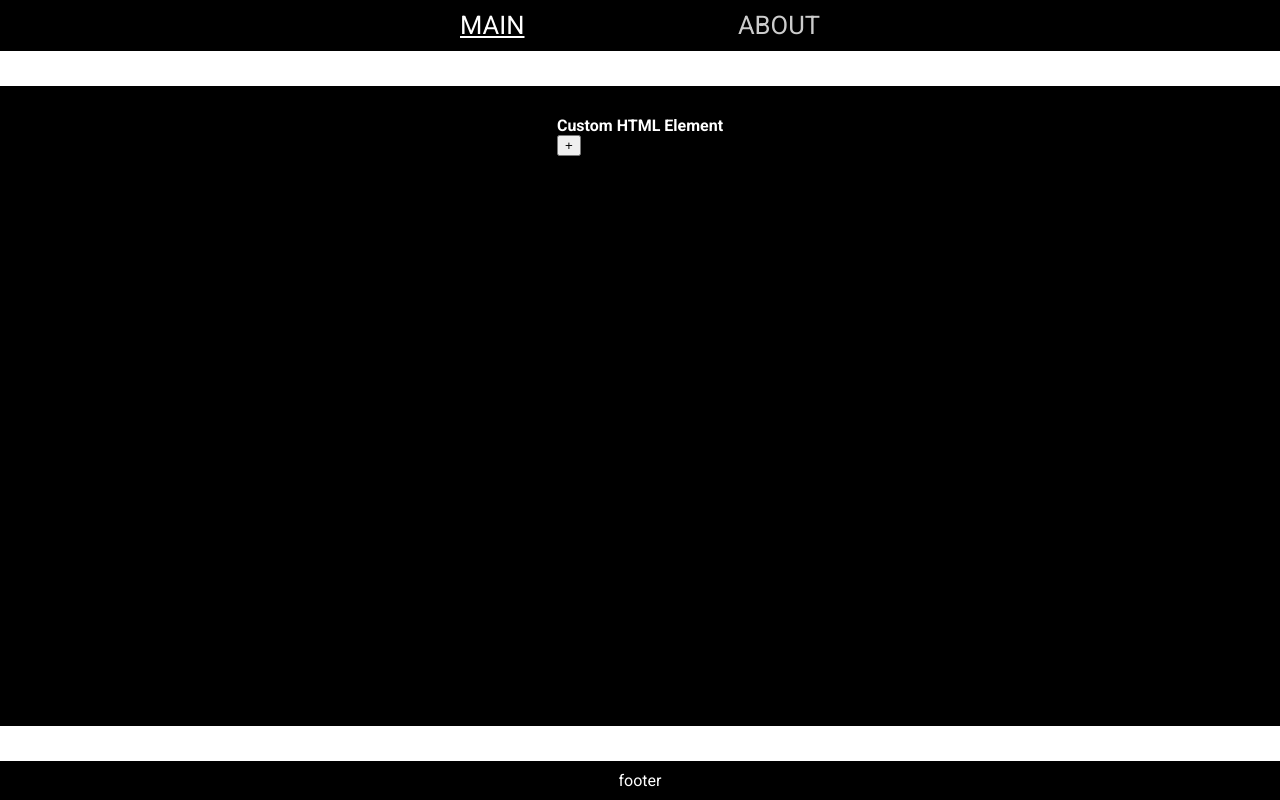
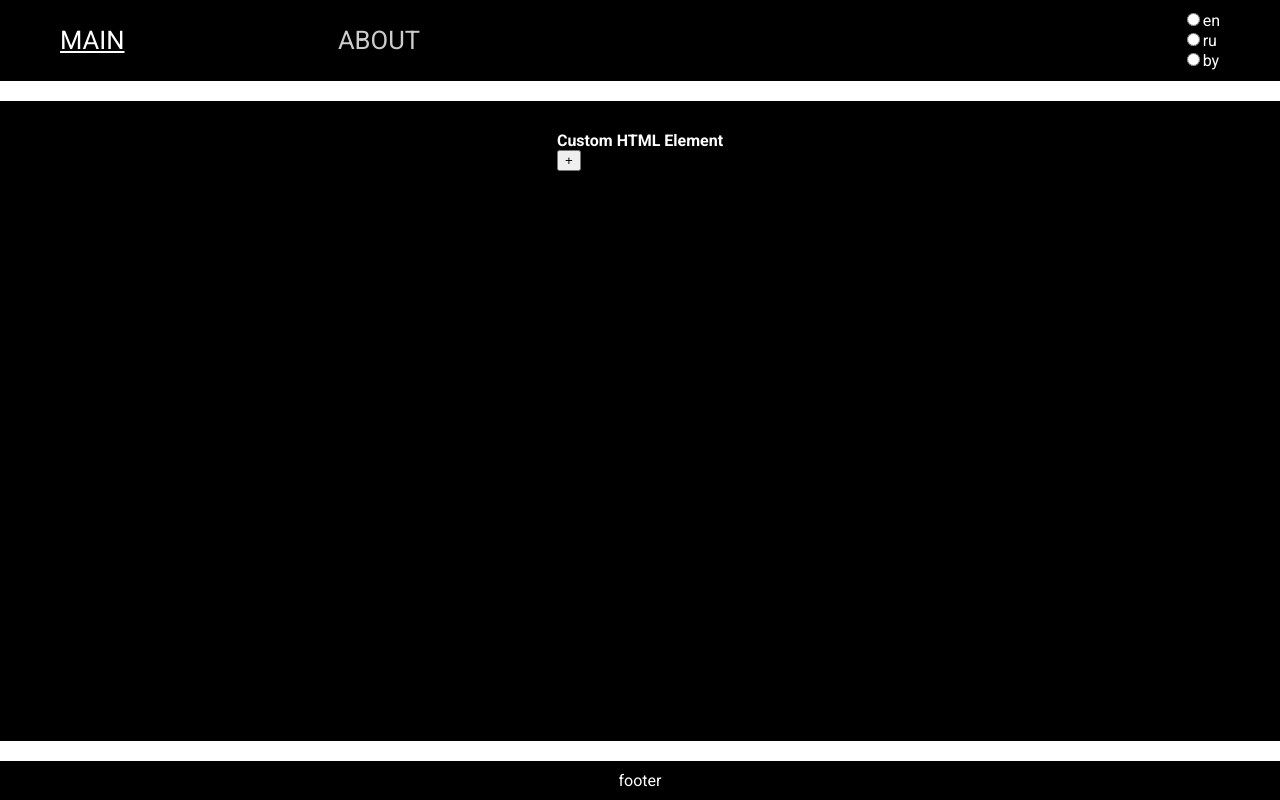
Before and after one commit to MaryAnzh/Custom-HTML-Element-Audio-Player, a website built with webpack: page index.html in a window 1280 px wide. Built offline with nearby package versions, Linux system fonts and the light colour scheme.

Commit message:
feat: add langs component layout

```diff
--- /dev/null
+++ b/src/service/translator/by.ts
@@ -0,0 +1,6 @@
+export const by = {
+    NAV: {
+        MAIN: 'галоўная',
+        ABOUT: 'аб праекце'
+    },
+};
--- a/src/view/app.ts
+++ b/src/view/app.ts
@@ -14,7 +14,8 @@ class App extends Control {
     constructor() {
         super(document.body, 'div', 'wrapper');
 
-        this._header = new Header();
+        const langs = ['en', 'ru', 'by'];
+        this._header = new Header(langs);
         this._footer = new Footer();
         this.main = new Control(null, 'main', 'main', '', null);
         this.node.append(this._header.node, this.main.node, this._footer.node);
--- a/src/view/components/header/header.scss
+++ b/src/view/components/header/header.scss
@@ -0,0 +1,21 @@
+.container {
+    max-width: 1200px;
+    width: 100%;
+    display: flex;
+    padding: 0 20px;
+    align-items: center;
+    justify-content: space-between;
+
+    @media (max-width: 500px) {
+        flex-direction: column-reverse;
+    }
+
+    &__langs {
+        @media (max-width: 500px) {
+            width: 100%;
+            padding: 0 0 10px 0;
+            display: flex;
+            justify-content: flex-end;
+        }
+    }
+}
--- a/src/view/components/header/header.ts
+++ b/src/view/components/header/header.ts
@@ -3,15 +3,34 @@ import { Control } from '../../../service/control';
 import { Nav } from '../nav/nav'
 
 export class Header extends Control {
+    private container: Control;
     private _nav: Nav;
+    private langsWrap: Control;
+    public langs: string[];
+    public langItems: [];
+    public onChange: () => void;
     public navItems: IElementTranslate[] = [];
 
-    constructor() {
+    constructor(langs: string[]) {
         super(null, 'header', 'header');
+        this.langs = langs;
 
+        this.container = new Control(this.node, 'div', 'container');
         this._nav = new Nav();
         this.navItems = this._nav.navItems;
-        this.node.appendChild(this._nav.node);
+        this.container.node.appendChild(this._nav.node);
+
+        this.langsWrap = new Control(this.container.node, 'div', 'container__langs');
+        this.langs.forEach((lang) => {
+            const container = new Control(this.langsWrap.node, 'div', 'header__langs__item');
+            const input = new Control(container.node, 'input', 'header__langs__item__input', '',
+                [
+                    { name: 'name', value: 'lang' },
+                    { name: 'id', value: `${lang}` },
+                    { name: 'type', value: 'radio' }]);
+            const label = new Control(container.node, 'label', 'header__langs__item__label', lang,
+                [{ name: 'for', value: `${lang}` },]);
+        });
     }
 
     translate(config: any): void {
--- a/src/view/components/nav/nav.scss
+++ b/src/view/components/nav/nav.scss
@@ -1,5 +1,7 @@
 .nav {
-    width: 360px;
+
+    max-width: 360px;
+    width: 100%;
     display: flex;
     justify-content: center;
 
```
Also changed, not shown: src/service/translator/en.ts (+3 -6 lines), src/service/translator/ru.ts (+3 -6 lines), src/view/app.scss (+1 -10 lines).
